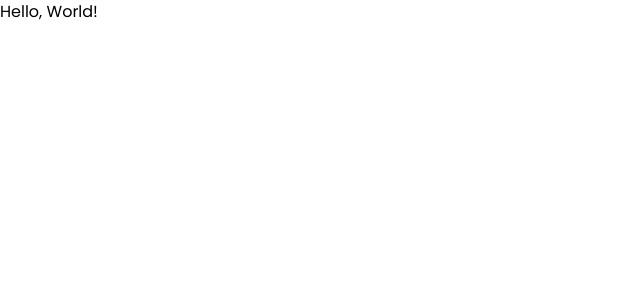
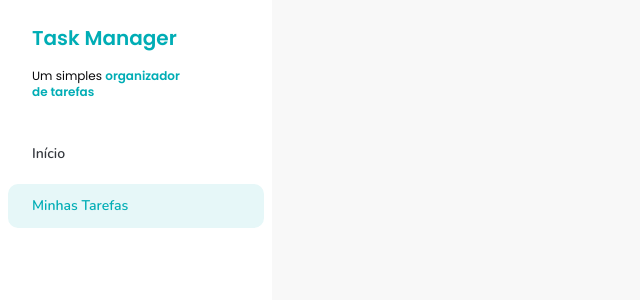
Before and after one commit to pc-silva/app-task-manager, a React (Vite) app: page / in a window 1280 px wide. Shown: the top 300 px of the page, without its empty margins (0-640 px from the left). Built offline with nearby package versions, Linux system fonts and the light colour scheme.

Commit message:
add Sidebar and SidebarButton components

```diff
--- a/package.json
+++ b/package.json
@@ -31,7 +31,8 @@
     "globals": "^16.5.0",
     "husky": "^9.1.7",
     "lint-staged": "^16.2.7",
-    "prettier": "3.7.4",
+    "prettier": "^3.7.4",
+    "prettier-plugin-tailwindcss": "^0.7.2",
     "vite": "^7.2.4"
   }
 }
--- a/src/App.jsx
+++ b/src/App.jsx
@@ -1,3 +1,9 @@
+import { Sidebar } from "./components/Sidebar";
+
 export const App = () => {
-  return <div>Hello, World!</div>;
+  return (
+    <div>
+      <Sidebar />
+    </div>
+  );
 };
--- /dev/null
+++ b/src/components/Sidebar.jsx
@@ -0,0 +1,21 @@
+import { SidebarButton } from "./SidebarButton";
+
+export const Sidebar = () => {
+  return (
+    <div className="h-screen w-68 bg-white">
+      <div className="space-y-4 px-8 py-6">
+        <h1 className="text-xl font-semibold text-[#00ADB5]">Task Manager</h1>
+        <p className="w-38.75 text-xs text-[#09090B]">
+          Um simples{" "}
+          <span className="font-semibold text-[#00ADB5]">
+            organizador de tarefas
+          </span>
+        </p>
+      </div>
+      <div className="flex flex-col gap-2 p-2">
+        <SidebarButton variant={"ghost"}>Início</SidebarButton>
+        <SidebarButton variant={"primary"}>Minhas Tarefas</SidebarButton>
+      </div>
+    </div>
+  );
+};
--- /dev/null
+++ b/src/components/SidebarButton.jsx
@@ -0,0 +1,19 @@
+export const SidebarButton = ({ children, variant }) => {
+  function getVariantClass() {
+    if (variant === "primary") {
+      return "text-[#00ADB5] bg-[#E6F7F8]";
+    }
+    if (variant === "ghost") {
+      return "text-[#35383E] bg-transparent";
+    }
+  }
+
+  return (
+    <a
+      href="#"
+      className={`font-nunito rounded-[10px] px-6 py-3 text-sm font-semibold ${getVariantClass()}`}
+    >
+      {children}
+    </a>
+  );
+};
--- a/src/index.css
+++ b/src/index.css
@@ -1,10 +1,13 @@
 @import url("https://fonts.googleapis.com/css2?family=Poppins:ital,wght@0,100;0,200;0,300;0,400;0,500;0,600;0,700;0,800;0,900;1,100;1,200;1,300;1,400;1,500;1,600;1,700;1,800;1,900&display=swap");
+@import url("https://fonts.googleapis.com/css2?family=Nunito:ital,wght@0,200..1000;1,200..1000&display=swap");
 @import "tailwindcss";
 
 @theme {
   --font-poppins: "Poppins", sans-serif;
+  --font-nunito: "Nunito", sans-serif;
 }
 
 body {
   font-family: var(--font-poppins);
+  @apply bg-[#F8F8F8];
 }
```
Also changed, not shown: 2 other files (tests, documents, lock files or other folders).
